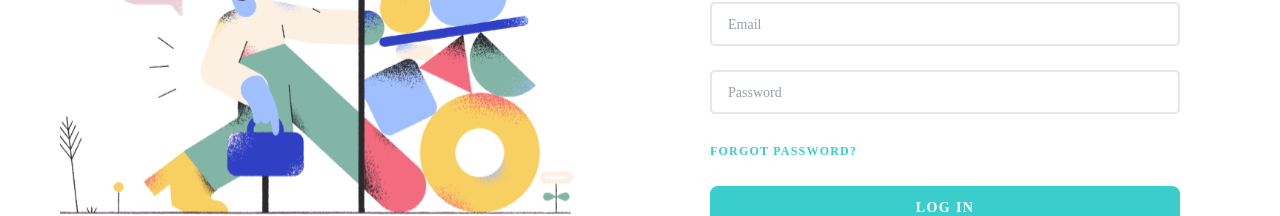
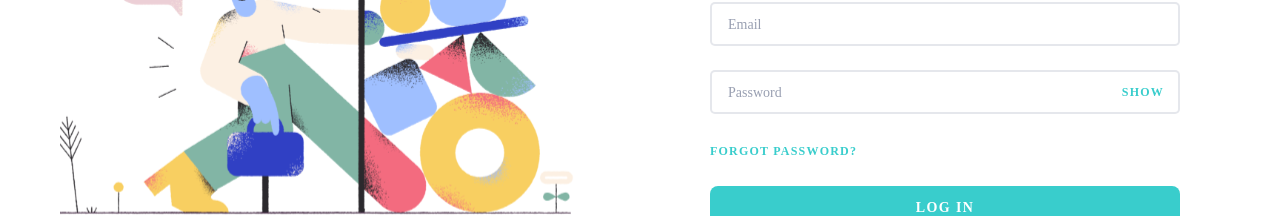
Before and after one commit to Shewardelujo/lendsqr-fe-test, a React (Create React App) app: page / in a window 1280 px wide. Shown: the part 361-577 px from the top of the page. Built offline with nearby package versions, Linux system fonts and the light colour scheme; a web font is replaced by a local one.

Commit message:
Login password field toggle functionality update

```diff
--- a/src/pages/Login/Login.scss
+++ b/src/pages/Login/Login.scss
@@ -99,6 +99,37 @@ input {
 .link {
     margin-top: 24px;
 }
+.password-input-container {
+  position: relative;
+  width: 100%;
+}
+
+.password-input {
+  width: 100%;
+  padding-right: 40px; /* make room for the button */
+}
+
+.password-show-button {
+  position: absolute;
+  top: 50%;
+  right: 10px;
+  transform: translateY(-50%);
+  background-color: transparent;
+  border: none;
+  color: #555;
+  cursor: pointer;
+
+    font-family: 'Avenir Next';
+    font-style: normal;
+    font-weight: 600;
+    font-size: 12px;
+    line-height: 16px;
+    text-align: center;
+    letter-spacing: 0.1em;
+    text-transform: uppercase;
+
+    color: #39CDCC;
+}
 
 @media screen and (max-width: 991px) {
     .left-section {
--- a/src/pages/Login/Login.tsx
+++ b/src/pages/Login/Login.tsx
@@ -1,31 +1,35 @@
 import "./Login.scss";
 import { Link, useNavigate } from "react-router-dom";
-import Lendsqr from "../../assets/images/lendsqr.svg"
+import Lendsqr from "../../assets/images/lendsqr.svg";
 import { useEffect, useState } from "react";
 
 const Login: React.FunctionComponent = () => {
-
-    const [email, setEmail] = useState('');
-    const [password, setPassword] = useState('');
-    const [emailError, setEmailError] = useState('');
-    const [passwordError, setPasswordError] = useState('');
+  const [email, setEmail] = useState("");
+  const [password, setPassword] = useState("");
+  const [emailError, setEmailError] = useState("");
+  const [passwordError, setPasswordError] = useState("");
   const [isFormValid, setIsFormValid] = useState(false);
   const navigate = useNavigate();
 
   useEffect(() => {
-    setIsFormValid(email !== '' && password !== '' && emailError === '' && passwordError === '');
+    setIsFormValid(
+      email !== "" &&
+        password !== "" &&
+        emailError === "" &&
+        passwordError === ""
+    );
   }, [email, password, emailError, passwordError]);
 
   const handleEmailChange = (event: React.ChangeEvent<HTMLInputElement>) => {
     const emailRegex = /^[^\s@]+@[^\s@]+\.[^\s@]+$/;
     const value = event.target.value;
     setEmail(value);
-    if (value === '') {
-      setEmailError('Email is required');
+    if (value === "") {
+      setEmailError("Email is required");
     } else if (!emailRegex.test(value)) {
-      setEmailError('Please enter a valid email');
+      setEmailError("Please enter a valid email");
     } else {
-      setEmailError('');
+      setEmailError("");
     }
   };
 
@@ -33,48 +37,89 @@ const Login: React.FunctionComponent = () => {
     const passwordRegex = /^(?=.*\d)(?=.*[a-z])(?=.*[A-Z])[0-9a-zA-Z]{8,}$/;
     const value = event.target.value;
     setPassword(value);
-    if (value === '') {
-      setPasswordError('Password is required');
+    if (value === "") {
+      setPasswordError("Password is required");
     } else if (!passwordRegex.test(value)) {
-      setPasswordError('Password must contain at least 8 characters, including 1 uppercase letter, 1 lowercase letter, and 1 number');
+      setPasswordError(
+        "Password must contain at least 8 characters, including 1 uppercase letter, 1 lowercase letter, and 1 number"
+      );
     } else {
-      setPasswordError('');
+      setPasswordError("");
     }
   };
 
   const handleSubmit = (event: React.FormEvent<HTMLFormElement>) => {
     event.preventDefault();
-    navigate('/users');
+    navigate("/users");
   };
+
+  const [showPassword, setShowPassword] = useState(false);
+
+  const handleShowPasswordToggle = () => {
+    setShowPassword(!showPassword);
+  };
+
+  const inputType = showPassword ? "text" : "password";
 
   return (
     <div className="row mx-0 login-page">
       <div className="col-lg-6 left-section">
         <div>
-              <img src={Lendsqr} alt="brand-logo"/>
+          <img src={Lendsqr} alt="brand-logo" />
         </div>
         <div className="left-section-main ">
-                  <div className="mask">
-                  </div>
+          <div className="mask"></div>
         </div>
       </div>
       <div className="col-lg-6 right-section d-flex flex-column justify-content-center">
         <p className="right-section-header">Welcome!</p>
-              <p className="right-section-info">Enter details to login.
-              </p>
+        <p className="right-section-info">Enter details to login.</p>
         <form className="col-12" onSubmit={handleSubmit}>
-                  <input type="text" placeholder="Email" className="col-12" value={email} onChange={handleEmailChange} />
+          <input
+            type="text"
+            placeholder="Email"
+            className="col-12"
+            value={email}
+            onChange={handleEmailChange}
+          />
           {emailError && <p className=" error-msg mt-2">{emailError}</p>}
-                  <input type="text" placeholder="Password" className="col-12 mt-4" value={password} onChange={handlePasswordChange} />
+          {/* <input
+            type="text"
+            placeholder="Password"
+            className="col-12 mt-4"
+            value={password}
+            onChange={handlePasswordChange}
+          />
+          {passwordError && <p className="mt-2 error-msg">{passwordError}</p>} */}
+          <div className="password-input-container mt-4">
+            <input
+              type={inputType}
+              placeholder="Password"
+              className="password-input col-12"
+              value={password}
+              onChange={handlePasswordChange}
+            />
+            <button
+              type="button"
+              className="password-show-button"
+              onClick={handleShowPasswordToggle}
+            >
+              {showPassword ? "Hide" : "Show"}
+            </button>
+          </div>
             {passwordError && <p className="mt-2 error-msg">{passwordError}</p>}
           <div className="mt-4">
-                  <Link to="/forgot-password" className="col-12 forgot-password-text">FORGOT PASSWORD?</Link>
+            <Link to="/forgot-password" className="col-12 forgot-password-text">
+              FORGOT PASSWORD?
+            </Link>
           </div>
-                  <button className="col-12 login-btn" disabled={!isFormValid}>LOG IN</button>
+          <button className="col-12 login-btn" disabled={!isFormValid}>
+            LOG IN
+          </button>
         </form>
       </div>
     </div>
-  )
-}
+  );
+};
 
 export default Login;
--- a/src/pages/UserDetails/UserDetails.tsx
+++ b/src/pages/UserDetails/UserDetails.tsx
@@ -83,7 +83,7 @@ const UserDetails = () => {
               <div className="user-details-back-text">Back to Users</div>
             </div>
             <div className="d-md-flex align-items-md-center justify-content-md-between user-details-first-section-details">
-              <div className="user-page-title mb-0">User Details</div>
+              <div className="user-page-title mb-md-0 mb-2">User Details</div>
               <div className="user-details-button-wrapper">
                 <button className="btn user-details-button blacklist-btn mb-2 mb-md-0">
                   Blacklist User
```
Also changed, not shown: src/pages/UserDetails/userDetailsSlice.ts (+0 -13 lines). Lines whose indentation alone changed are shown as unchanged.
